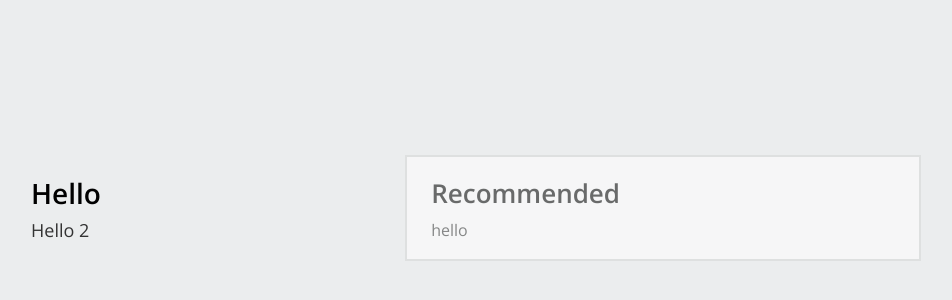
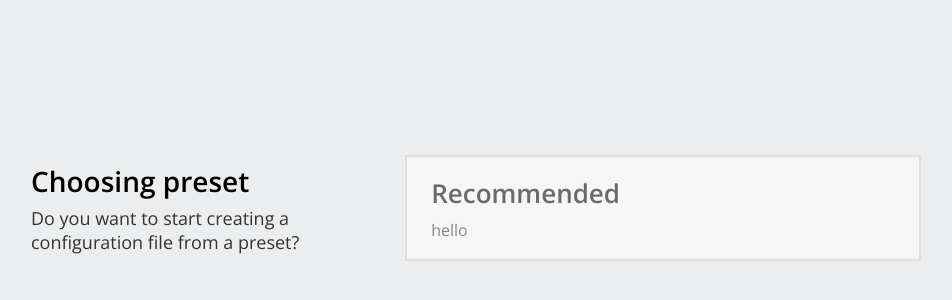
Before and after one commit to Cholewka/typescript-generator, a React (Create React App) app: page / in a window 1280 px wide. Shown: the part 192-492 px from the top of the page, without its empty margins (165-1117 px from the left). Built offline with nearby package versions, Linux system fonts and the light colour scheme.

Commit message:
feat(ctx): Implement steps in sidebar

```diff
--- a/src/components/Sidebar.tsx
+++ b/src/components/Sidebar.tsx
@@ -1,15 +1,22 @@
 import React from "react";
+
+import { StepsContext } from "./App";
 
 import SidebarHeading from "./SidebarHeading";
 import SidebarParagraph from "./SidebarParagraph";
 
 import styles from "../styles/App.module.scss";
 
-const Sidebar = () => (
-  <section className={`${styles.App_gridItem} ${styles.App_sideItem}`}>
-    <SidebarHeading>Hello</SidebarHeading>
-    <SidebarParagraph>Hello 2</SidebarParagraph>
-  </section>
-);
+const Sidebar = () => {
+  const StepContext = React.useContext(StepsContext);
+  const currentStep = StepContext.getStep();
+
+  return (
+    <section className={`${styles.App_gridItem} ${styles.App_sideItem}`}>
+      <SidebarHeading>{currentStep.stepName}</SidebarHeading>
+      <SidebarParagraph>{currentStep.stepDescription}</SidebarParagraph>
+    </section>
+  );
+};
 
 export default Sidebar;
```
